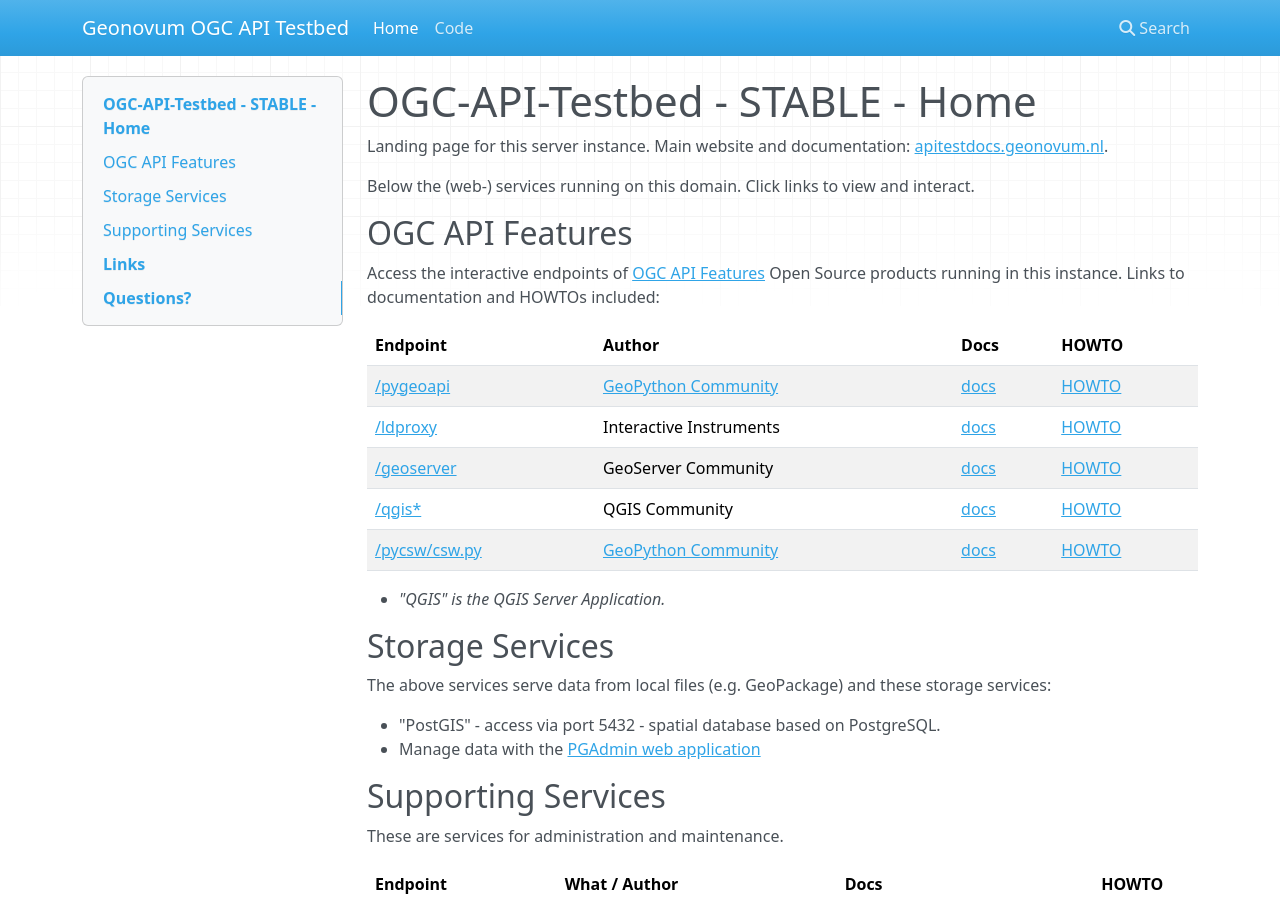
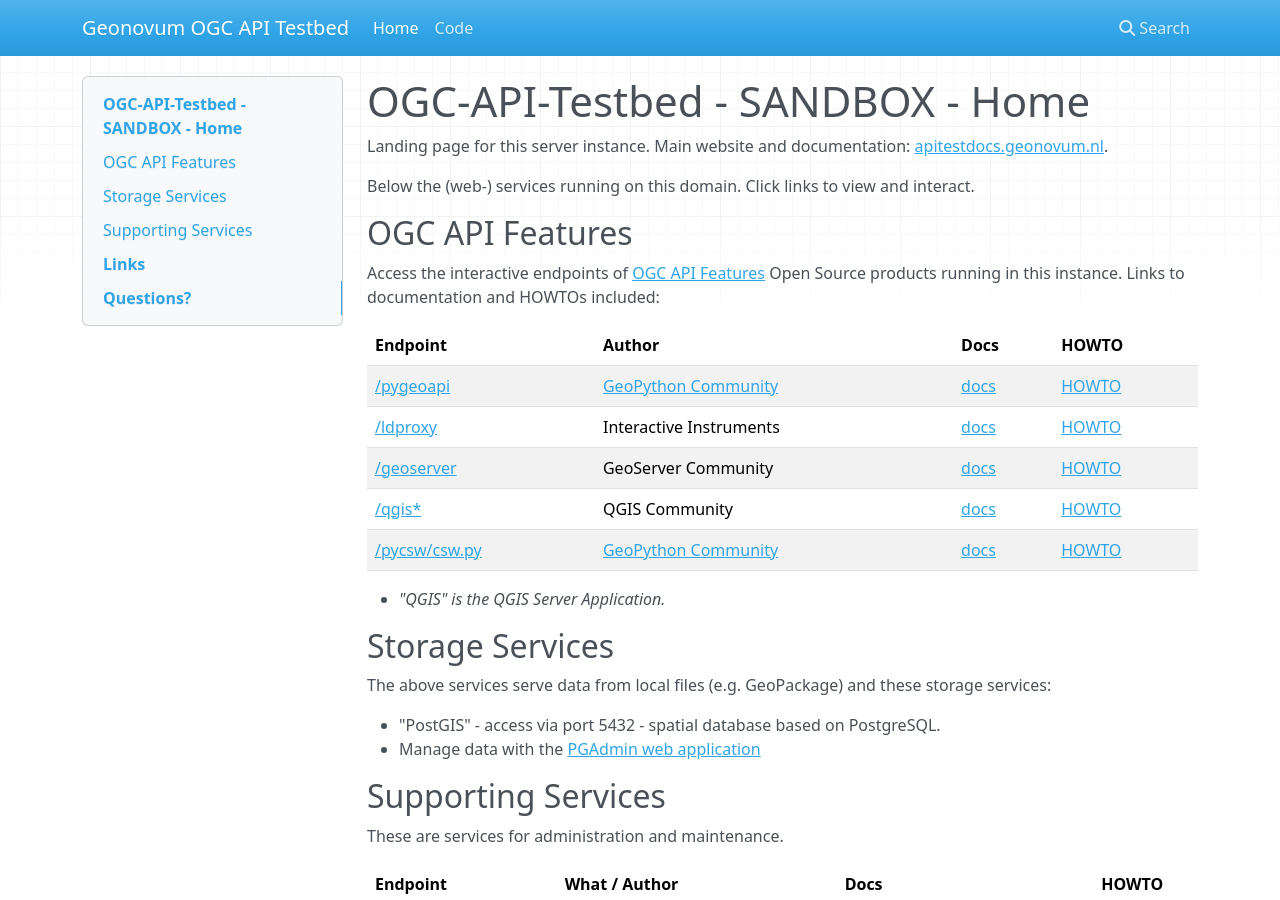
Before and after one commit to PB-GNM/ogc-api-sandbox, an MkDocs documentation site: the page built from services/home/src/docs/index.md, in a window 1280 px wide and 900 px high. Built offline with MkDocs 1.6.1, drawn with Linux system fonts in a browser that asks for light colours; nearby versions of some CDN libraries.

Commit message:
test sandbox workflow for landing page

```diff
--- a/services/home/src/docs/index.md
+++ b/services/home/src/docs/index.md
@@ -1,8 +1,8 @@
 ---
-title: OGC-API-Testbed - STABLE
+title: OGC-API-Testbed - SANDBOX
 ---
 
-# OGC-API-Testbed - STABLE - Home
+# OGC-API-Testbed - SANDBOX - Home
 
 Landing page for this server instance.
 Main website and documentation: [apitestdocs.geonovum.nl](https://apitestdocs.geonovum.nl).
```
Also changed, not shown: 1 other file.
